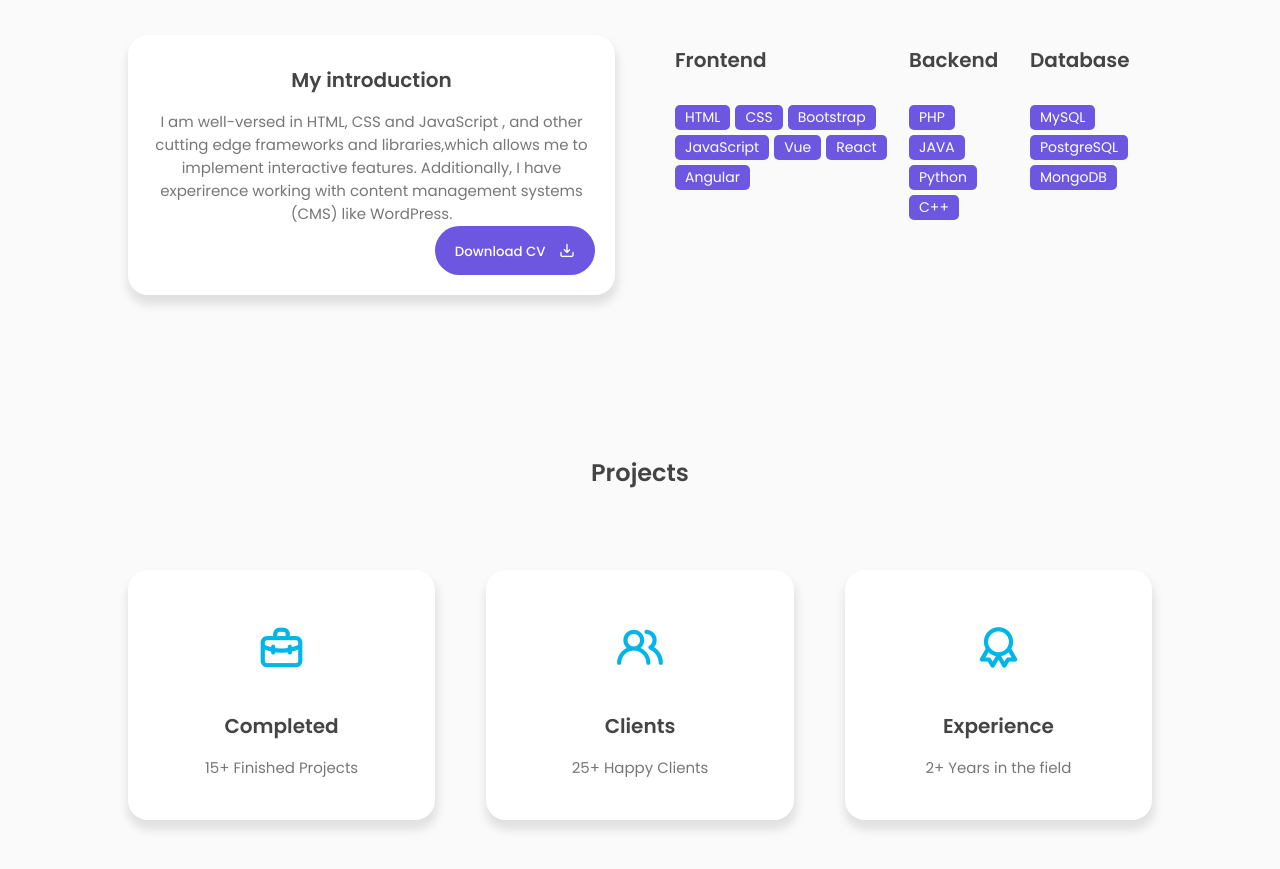
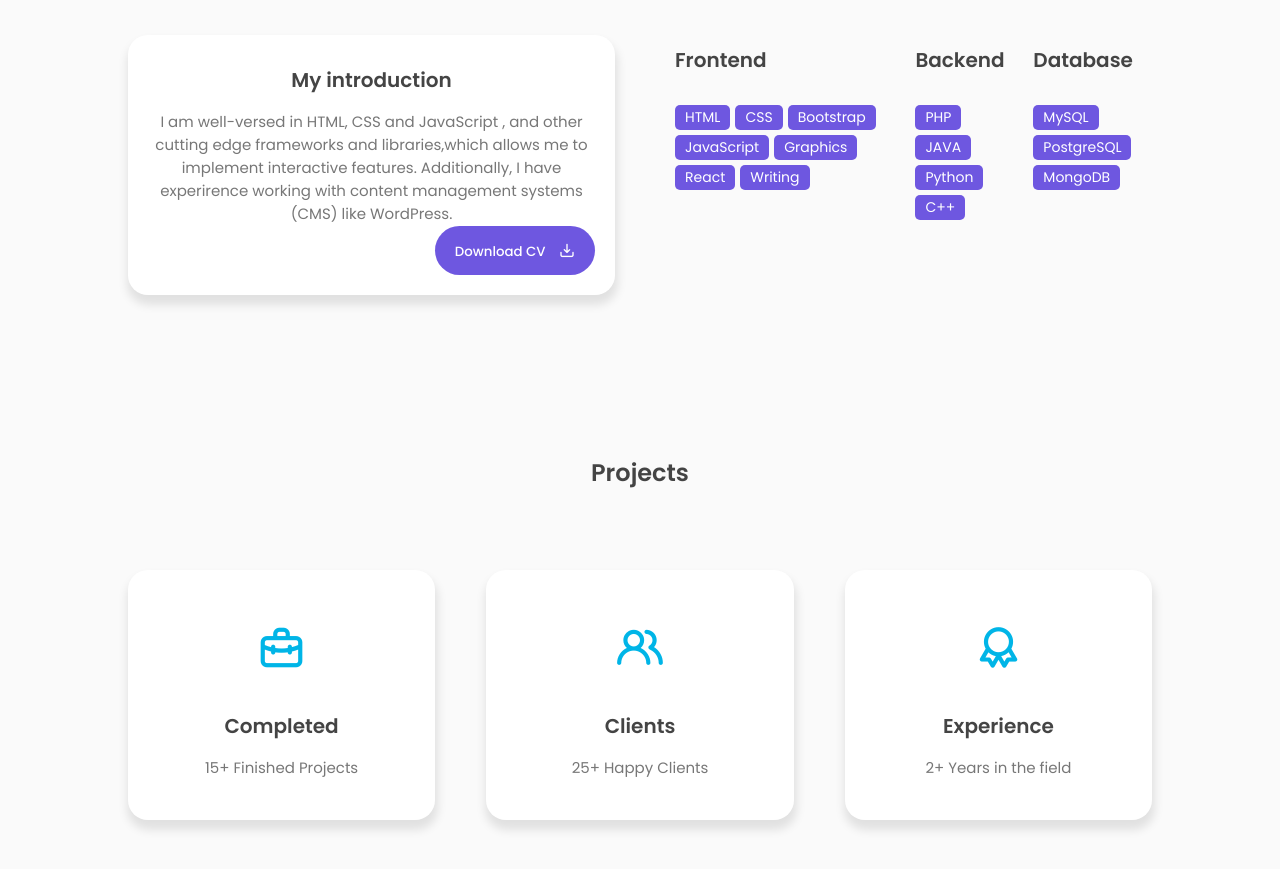
Before and after one commit to Psalmsung/portfolio2, a plain HTML site: page index.html in a window 1280 px wide. Shown: the part 960-1829 px from the top of the page. Drawn offline with nearby package versions, Linux system fonts and the light colour scheme.

Commit message:
Updated my skills set

```diff
--- a/index.html
+++ b/index.html
@@ -121,9 +121,9 @@
                         <span>CSS</span>
                         <span>Bootstrap</span>
                         <span>JavaScript</span>
-                        <span>Vue</span>
+                        <span>Graphics</span>
                         <span>React</span>
-                        <span>Angular</span>
+                        <span>Writing</span>
                     </div>
                 </div>
                 <div class="skills-box">
```
